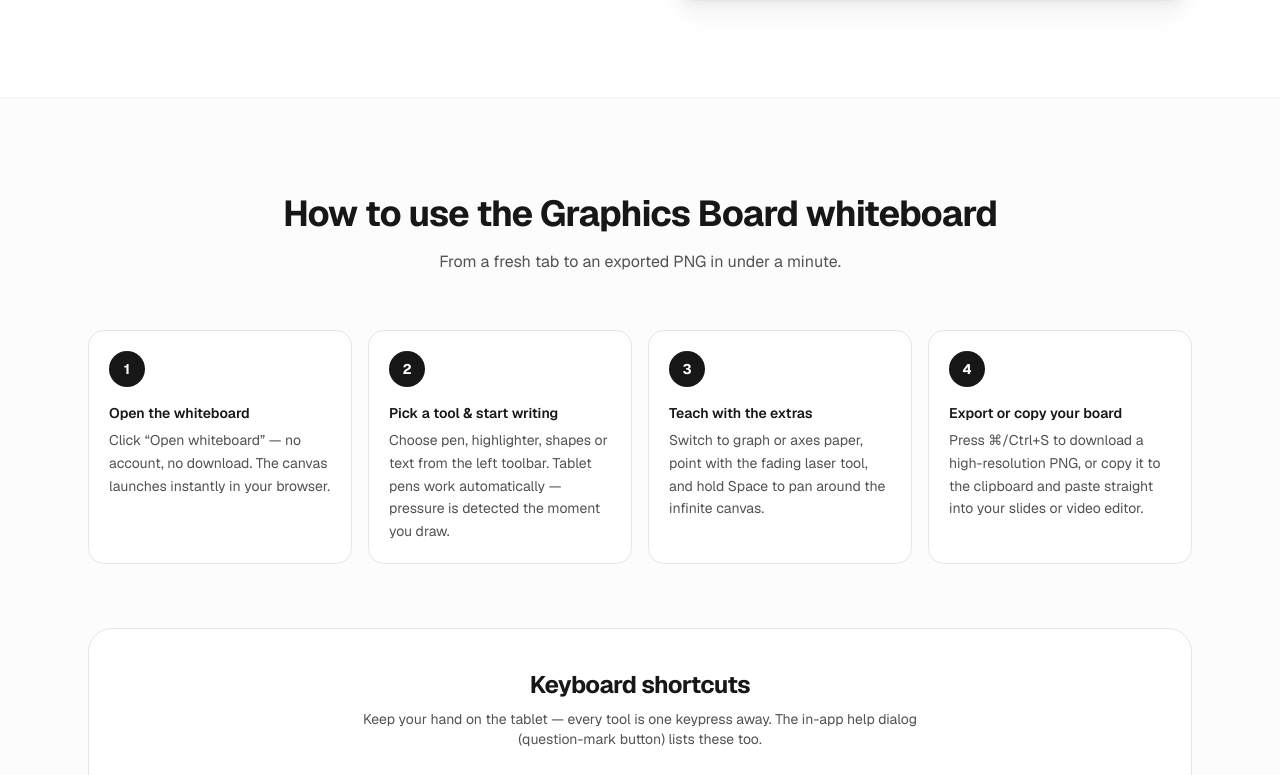
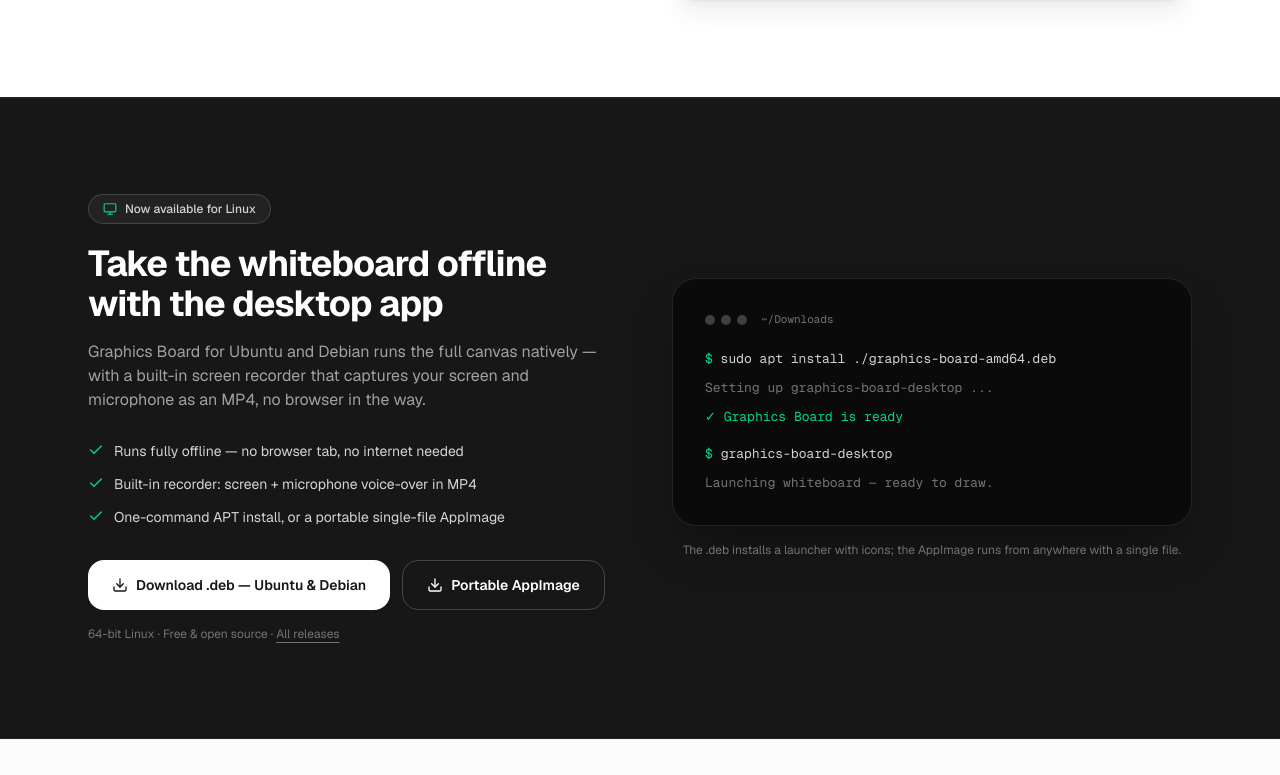
Before and after one commit to sakilanwar12/whiteboard, a Next.js app: page / in a window 1280 px wide. Shown: the part 2085-2860 px from the top of the page. Built offline with nearby package versions, Linux system fonts and the light colour scheme; no server answers.

Commit message:
add desktop app download section to landing page

```diff
--- a/app/page.tsx
+++ b/app/page.tsx
@@ -1,7 +1,15 @@
 import type { Metadata } from "next";
 import Link from "next/link";
 import type { CSSProperties, ReactNode } from "react";
-import { ArrowRight, Check, Pencil, Play, Star } from "lucide-react";
+import {
+  ArrowRight,
+  Check,
+  Download,
+  Monitor,
+  Pencil,
+  Play,
+  Star,
+} from "lucide-react";
 
 function GitHubIcon({ className }: { className?: string }) {
   return (
@@ -17,6 +25,17 @@
 }
 
 const REPO_URL = "https://github.com/sakilanwar12/white-board";
+
+const DESKTOP_REPO_URL = "https://github.com/sakilanwar12/graphics-board-desktop";
+const DESKTOP_DEB_URL = `${DESKTOP_REPO_URL}/releases/latest/download/graphics-board-amd64.deb`;
+const DESKTOP_APPIMAGE_URL = `${DESKTOP_REPO_URL}/releases/latest/download/graphics-board-x86_64.AppImage`;
+const DESKTOP_RELEASES_URL = `${DESKTOP_REPO_URL}/releases`;
+
+const DESKTOP_BULLETS = [
+  "Runs fully offline — no browser tab, no internet needed",
+  "Built-in recorder: screen + microphone voice-over in MP4",
+  "One-command APT install, or a portable single-file AppImage",
+];
 
 export const metadata: Metadata = {
   title: "Free Whiteboard for Graphics Tablets & Explainer Videos | Graphics Board",
@@ -540,6 +559,110 @@
         </div>
       </section>
 
+      {/* Desktop app */}
+      <section
+        id="desktop"
+        aria-labelledby="desktop-heading"
+        className="border-y border-neutral-800 bg-neutral-900 py-20 text-white sm:py-24"
+      >
+        <div className="mx-auto max-w-6xl px-6">
+          <div className="grid items-center gap-12 lg:grid-cols-2 lg:gap-16">
+            <div>
+              <p className="mb-5 inline-flex items-center gap-2 rounded-full border border-white/15 bg-white/5 px-3.5 py-1.5 text-xs font-medium text-neutral-300">
+                <Monitor className="size-3.5 text-emerald-400" />
+                Now available for Linux
+              </p>
+              <h2
+                id="desktop-heading"
+                className="text-3xl font-bold tracking-tight sm:text-4xl"
+              >
+                Take the whiteboard offline with the desktop app
+              </h2>
+              <p className="mt-4 max-w-lg text-neutral-400">
+                Graphics Board for Ubuntu and Debian runs the full canvas
+                natively — with a built-in screen recorder that captures your
+                screen and microphone as an MP4, no browser in the way.
+              </p>
+              <ul className="mt-7 space-y-2.5">
+                {DESKTOP_BULLETS.map((b) => (
+                  <li key={b} className="flex items-start gap-2.5">
+                    <Check
+                      aria-hidden
+                      className="mt-0.5 size-4 shrink-0 text-emerald-400"
+                    />
+                    <span className="text-sm leading-relaxed text-neutral-300">
+                      {b}
+                    </span>
+                  </li>
+                ))}
+              </ul>
+              <div className="mt-8 flex flex-col gap-3 sm:flex-row">
+                <a
+                  href={DESKTOP_DEB_URL}
+                  className="group flex items-center justify-center gap-2 rounded-2xl bg-white px-6 py-3.5 text-sm font-semibold text-neutral-900 transition-colors hover:bg-neutral-200"
+                >
+                  <Download className="size-4 transition-transform group-hover:translate-y-0.5" />
+                  Download .deb — Ubuntu &amp; Debian
+                </a>
+                <a
+                  href={DESKTOP_APPIMAGE_URL}
+                  className="flex items-center justify-center gap-2 rounded-2xl border border-white/20 px-6 py-3.5 text-sm font-semibold text-white transition-colors hover:border-white/40 hover:bg-white/5"
+                >
+                  <Download className="size-4" />
+                  Portable AppImage
+                </a>
+              </div>
+              <p className="mt-4 text-xs text-neutral-500">
+                64-bit Linux · Free &amp; open source ·{" "}
+                <a
+                  href={DESKTOP_RELEASES_URL}
+                  target="_blank"
+                  rel="noopener noreferrer"
+                  className="underline underline-offset-4 transition-colors hover:text-neutral-300"
+                >
+                  All releases
+                </a>
+              </p>
+            </div>
+            <div>
+              <div className="rounded-3xl border border-white/10 bg-neutral-950 p-6 shadow-2xl shadow-black/40 sm:p-8">
+                <div className="mb-5 flex items-center gap-1.5" aria-hidden>
+                  <span className="size-2.5 rounded-full bg-neutral-700" />
+                  <span className="size-2.5 rounded-full bg-neutral-700" />
+                  <span className="size-2.5 rounded-full bg-neutral-700" />
+                  <span className="ml-2 font-mono text-[11px] text-neutral-500">
+                    ~/Downloads
+                  </span>
+                </div>
+                <div className="space-y-2 overflow-x-auto font-mono text-[13px] leading-relaxed whitespace-nowrap">
+                  <p className="text-neutral-300">
+                    <span className="text-emerald-400">$</span> sudo apt install
+                    ./graphics-board-amd64.deb
+                  </p>
+                  <p className="text-neutral-500">
+                    Setting up graphics-board-desktop ...
+                  </p>
+                  <p className="text-emerald-400">
+                    ✓ Graphics Board is ready
+                  </p>
+                  <p className="pt-2 text-neutral-300">
+                    <span className="text-emerald-400">$</span>{" "}
+                    graphics-board-desktop
+                  </p>
+                  <p className="text-neutral-500">
+                    Launching whiteboard — ready to draw.
+                  </p>
+                </div>
+              </div>
+              <p className="mt-4 text-center text-xs text-neutral-500">
+                The .deb installs a launcher with icons; the AppImage runs from
+                anywhere with a single file.
+              </p>
+            </div>
+          </div>
+        </div>
+      </section>
+
       {/* How to use */}
       <section
         aria-labelledby="how-to-heading"
@@ -700,6 +823,12 @@
             >
               Whiteboard
             </Link>
+            <a
+              href="#desktop"
+              className="cursor-pointer transition-colors hover:text-neutral-900"
+            >
+              Desktop app
+            </a>
             <Link
               href="/about"
               className="cursor-pointer transition-colors hover:text-neutral-900"
```
